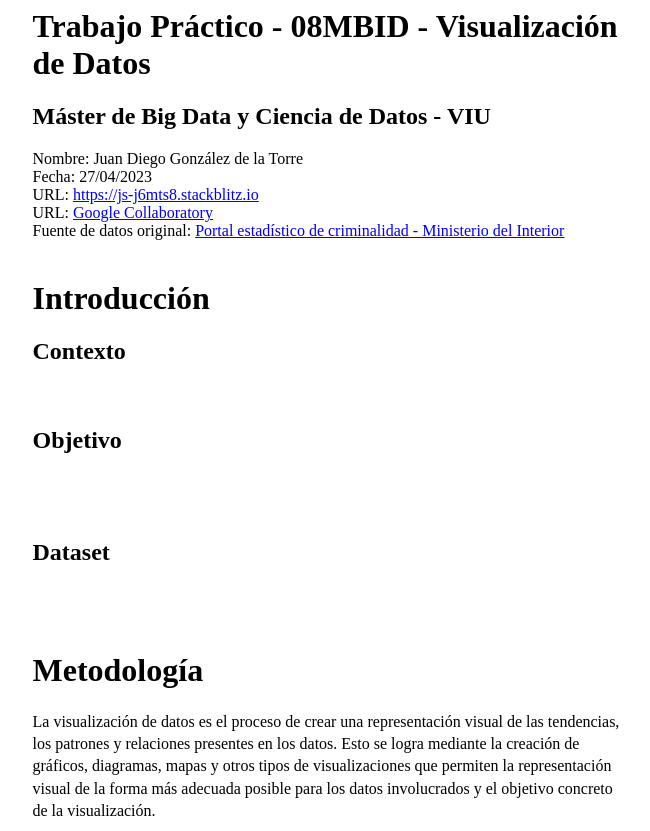
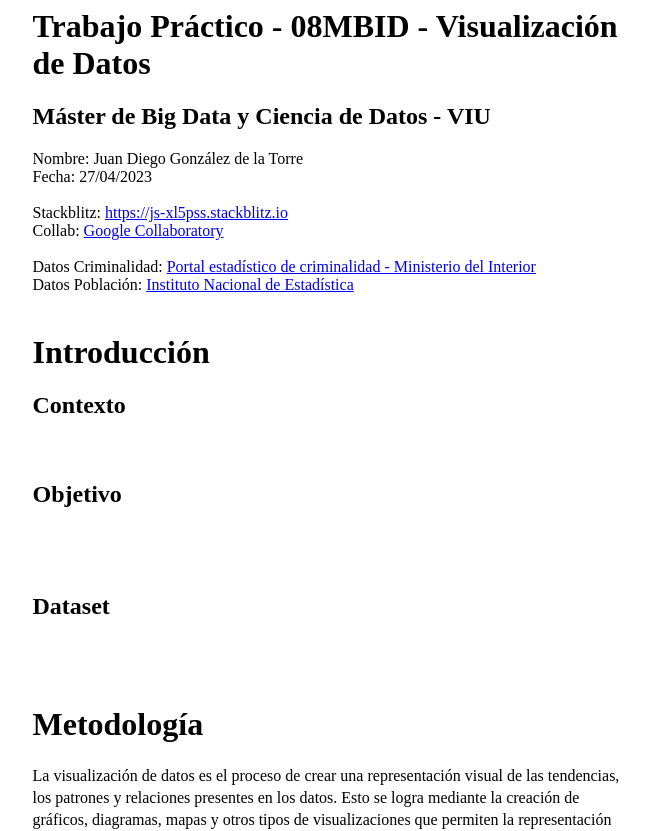
Before and after one commit to juanphys/js-oedyve, a website: page index.html in a window 1280 px wide. Shown: the top 831 px of the page, without its empty margins (310-960 px from the left). Drawn offline with Linux system fonts and the light colour scheme.

Commit message:
1 file modified

```diff
--- a/index.html
+++ b/index.html
@@ -21,25 +21,29 @@
   <span class="negrita">Nombre: </span> Juan Diego González de la Torre
   <br>
   <span class="negrita">Fecha: </span>27/04/2023
-  <br>
+  <br><br>
 
-  <span class="negrita">URL:</span>
-  <a href="https://js-j6mts8.stackblitz.io" target="_blank">
-    https://js-j6mts8.stackblitz.io
+  <span class="negrita">Stackblitz:</span>
+  <a href="https://js-xl5pss.stackblitz.io" target="_blank">
+    https://js-xl5pss.stackblitz.io
   </a>
   <br>
 
-  <span class="negrita">URL:</span>
+  <span class="negrita">Collab:</span>
   <a href="https://colab.research.google.com/drive/1zrL9WXoCGITbSjwuis60b3uiI9duZQsO?usp=sharing" target="_blank">
     Google Collaboratory
   </a>
-  <br>
+  <br><br>
 
-  <span class="negrita">Fuente de datos original:</span>
+  <span class="negrita">Datos Criminalidad:</span>
   <a href="https://estadisticasdecriminalidad.ses.mir.es/publico/portalestadistico/portal/datos.html?type=pcaxis&path=/Datos1/&file=pcaxis" target="_blank">
     Portal estadístico de criminalidad - Ministerio del Interior
   </a>
-  <br><br>
+  <br>
+  <span class="negrita">Datos Población:</span>
+  <a href="https://www.ine.es/dyngs/INEbase/es/operacion.htm?c=Estadistica_C&cid=1254736176951&menu=ultiDatos&idp=1254735572981" target="_blank">
+    Instituto Nacional de Estadística
+  </a><br><br>
 
   <h1>Introducción</h1>
 
```
